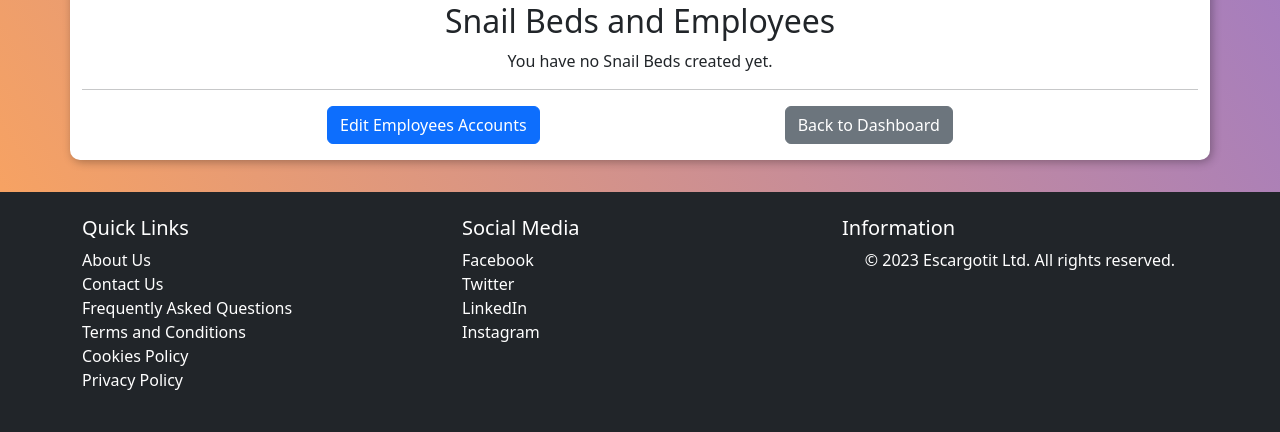
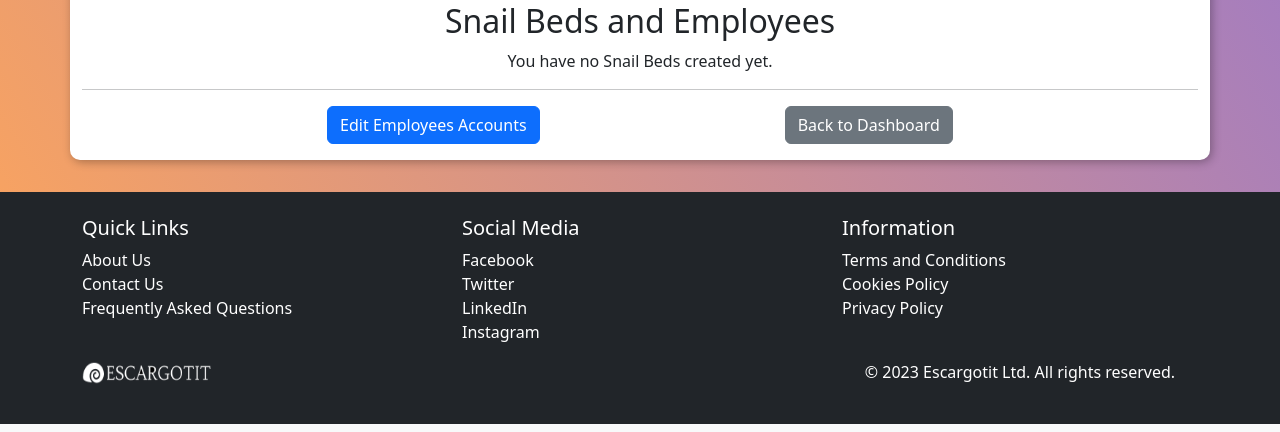
Before and after one commit to KlimentPaskalev27/Escargotit, a Django app: page /custom_admin_panel/ in a window 1280 px wide. Shown: the part 1610-2042 px from the top of the page. Run offline with Django 4.2, Linux system fonts and the light colour scheme; a user stored in the database is signed in; data comes from the database, SQL or seed files in the repository; some libraries are stand-ins or nearby versions.

Commit message:
Restructure footer and add logo

```diff
--- a/escargotit/templates/base/footer.html
+++ b/escargotit/templates/base/footer.html
@@ -13,9 +13,6 @@
                     <li><a href="{% url 'about' %}" class="text-white">About Us</a></li>
                     <li><a href="{% url 'contact' %}" class="text-white">Contact Us</a></li>
                     <li><a href="{% url 'faqs' %}" class="text-white">Frequently Asked Questions</a></li>
-                    <li><a href="{% url 'terms' %}" class="text-white">Terms and Conditions</a></li>
-                    <li><a href="{% url 'cookies' %}" class="text-white">Cookies Policy</a></li>
-                    <li><a href="{% url 'privacy' %}" class="text-white">Privacy Policy</a></li>
                 </ul>
             </div>
             <div class="col-md-4">
@@ -29,6 +26,23 @@
             </div>
             <div class="info col-md-4">
                 <h5>Information</h5>
+                <ul class="list-unstyled">
+                    <li><a href="{% url 'terms' %}" class="text-white">Terms and Conditions</a></li>
+                    <li><a href="{% url 'cookies' %}" class="text-white">Cookies Policy</a></li>
+                    <li><a href="{% url 'privacy' %}" class="text-white">Privacy Policy</a></li>
+                </ul>
+            </div>
+        </div>
+        <div class="row">
+            <div class="col-md-4">
+                <a class="logo" href="{% url 'index' %}">
+                    <img src="{% static 'images/logo-white.png' %}" width="130" height="24" alt="EscargotIT white logo"/>
+                </a>
+            </div>
+            <div class="col-md-4">
+                <!-- empty column -->
+            </div>
+            <div class="col-md-4">
                 <p>&copy; 2023 Escargotit Ltd. All rights reserved.</p>
             </div>
         </div>
```
Also changed, not shown: escargotit/static/images/logo-white.png (added).
